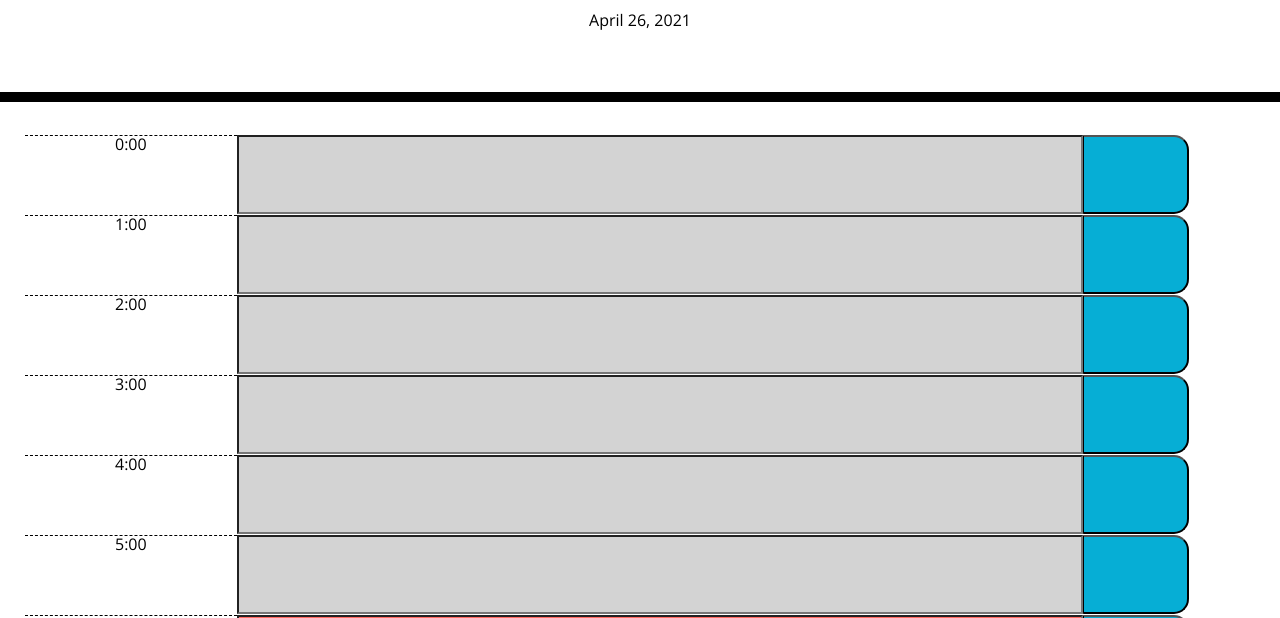
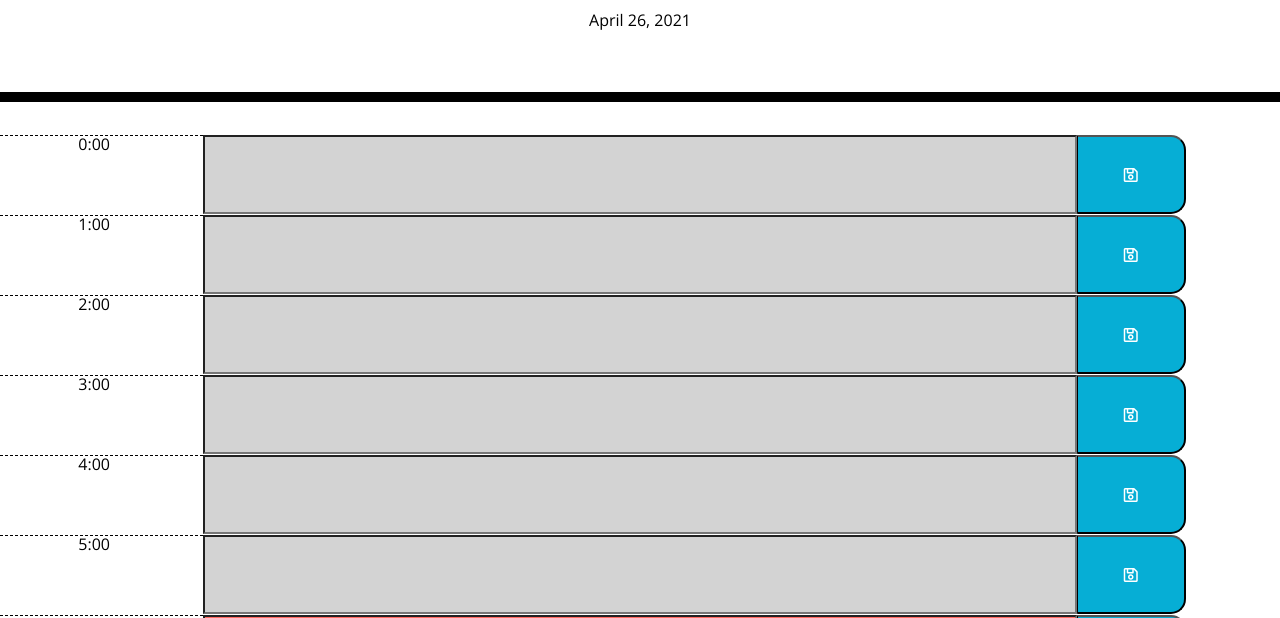
Before and after one commit to sxz1alpha/day-planner, a plain HTML site: page index.html in a window 1280 px wide. Shown: the part 182-800 px from the top of the page. Drawn offline with nearby package versions, Linux system fonts and the light colour scheme.

Commit message:
added refactored save and load functionality

```diff
--- a/script.js
+++ b/script.js
@@ -5,13 +5,16 @@ $("#container").append('<ul class="time-block" /ul>')
 //creates a for loop that generates the html elements for the project
 for (let i = 0; i < 24; i++) {
     $(".time-block").append(`
-        <form class="row">
+        <li>
+          <form class="row">
             <div class="hour col-2">${i}:00</div>
             <input class="col-8" id="input-${i}"></input>
-            <button class="saveBtn col-1" id="saveBtn-${i}><i class="far fa-save"></i></button>
-        </form>
+            <button class="saveBtn col-1" id="saveBtn-${i}"><i class="far fa-save"></i></button>
+          </form>
+        </li>
         `
     );
+    //applys custom css to the input fields depending on the time of day.
     if (i <parseInt(moment().format('h'))) {
         $(`#input-${i}`).addClass('past');
     } else if (i === parseInt(moment().format('h'))) {
@@ -19,7 +22,15 @@ for (let i = 0; i < 24; i++) {
     } else {
         $(`#input-${i}`).addClass('future');
     }
+    //save button function that dynamically targets the input field its related to.
+    $('.saveBtn').click(function() {
 
+      let text = $(`#input-${i}`).val();
+      window.localStorage.setItem(`#input-${i}`, text);
+
+    });
+    //loads the input field text from local storage
+    $(`#input-${i}`).val(window.localStorage.getItem(`#input-${i}`));
 
 }
 
--- a/style.css
+++ b/style.css
@@ -69,3 +69,9 @@ textarea{
   font-size: 20px;
   transition: all .3s ease-in-out;
 }
+
+ul {
+  list-style-type: none;
+  padding: 0;
+  margin: 0;
+}
```
